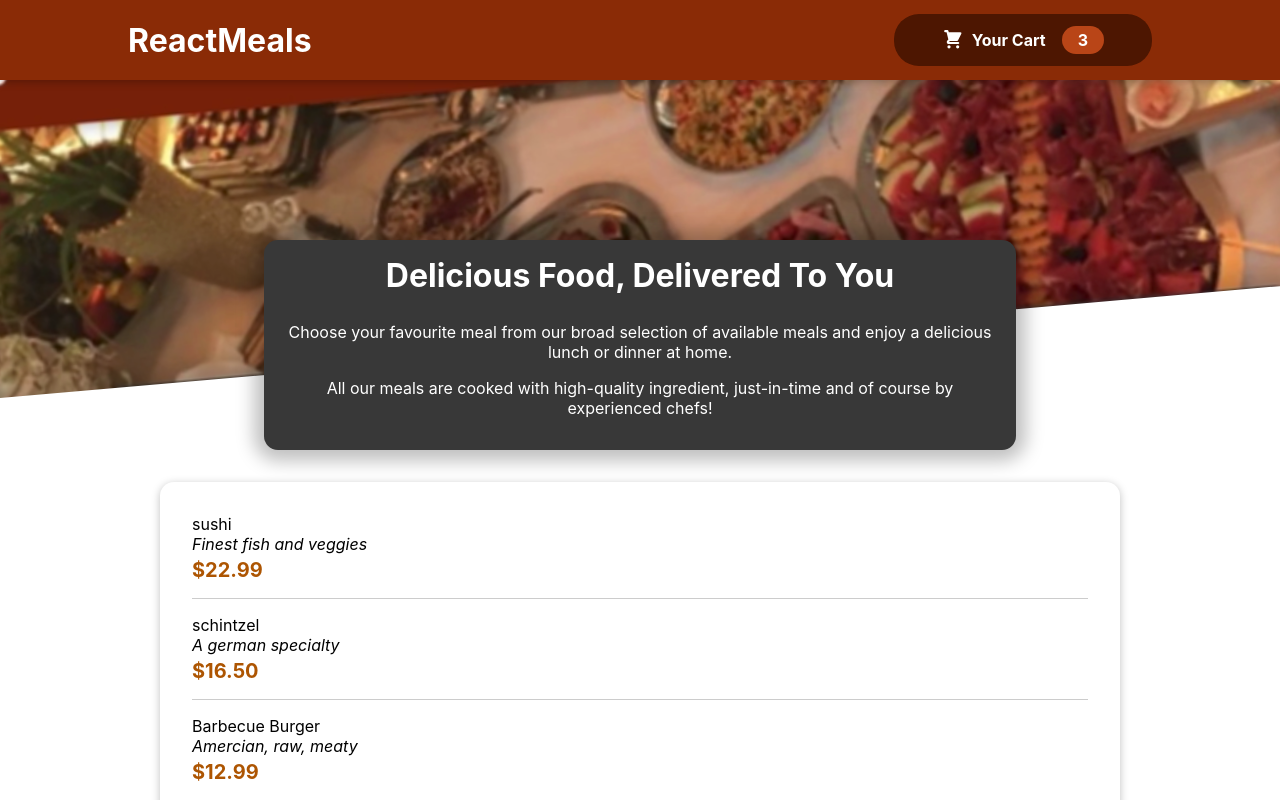
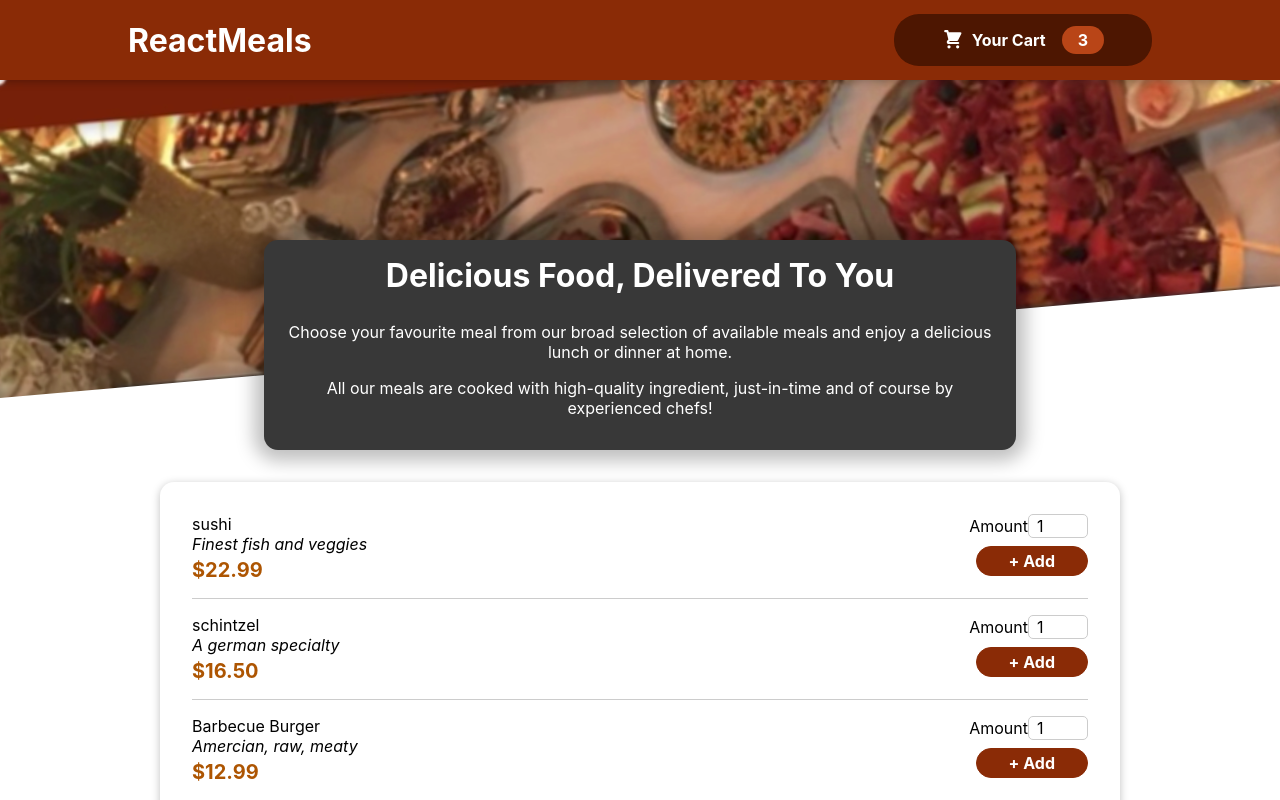
Before and after one commit to suman7033/Restaurant_web1, a React (Create React App) app: page / in a window 1280 px wide. Shown: the top 800 px of the page. Built offline with nearby package versions, Linux system fonts and the light colour scheme.

Commit message:
creating MealItemForm

```diff
--- a/src/components/Meals/MealItem/MealItem.js
+++ b/src/components/Meals/MealItem/MealItem.js
@@ -1,4 +1,5 @@
 import classes from './MealItem.module.css';
+import  MealItemForm from './MealItemForm';
 
 const MealItem = (props)=>{
     const price = `$${props.price.toFixed(2)}`;
@@ -10,7 +11,7 @@
         <div className={classes.price}>{price}</div>
         </div>
         <div>
-
+          <MealItemForm/>
         </div>
        </li>
     )
--- /dev/null
+++ b/src/components/Meals/MealItem/MealItemForm.js
@@ -0,0 +1,20 @@
+import Input from '../../UI/Input';
+import classes from "./MealItemForm.module.css";
+
+
+const MealItemForm = (props)=>{
+    return (
+        <form className={classes.form}>
+            <Input lable='Amount' input={{
+                id: 'amount',
+                type: 'number',
+                min: '5',
+                step: '1',
+                defaultValue: '1'
+            }}/>
+            <button>+ Add</button>
+        </form>
+    )
+}
+
+export default MealItemForm;
--- /dev/null
+++ b/src/components/Meals/MealItem/MealItemForm.module.css
@@ -0,0 +1,20 @@
+.form {
+    text-align: right;
+  }
+
+  .form button {
+    font: inherit;
+    cursor: pointer;
+    background-color: #8a2b06;
+    border: 1px solid #8a2b06;
+    color: white;
+    padding: 0.25rem 2rem;
+    border-radius: 20px;
+    font-weight: bold;
+  }
+
+  .form button:hover,
+  .form button:active {
+    background-color: #641e03;
+    border-color: #641e03;
+  }
--- /dev/null
+++ b/src/components/UI/Input.js
@@ -0,0 +1,12 @@
+import classes from './Input.module.css'
+
+const Input =(props)=>{
+    return (
+        <div className={classes.input}>
+            <lable htmlFor={props.input.id}>{props.lable}</lable>
+            <input {...props.input}/>
+        </div>
+    )
+}
+
+export default Input;
--- /dev/null
+++ b/src/components/UI/Input.module.css
@@ -0,0 +1,18 @@
+.input {
+    display: flex;
+    align-items: center;
+    margin-bottom: 0.5rem;
+  }
+
+  .input label {
+    font-weight: bold;
+    margin-right: 1rem;
+  }
+
+  .input input {
+    width: 3rem;
+    border-radius: 5px;
+    border: 1px solid #ccc;
+    font: inherit;
+    padding-left: 0.5rem;
+  }
```
